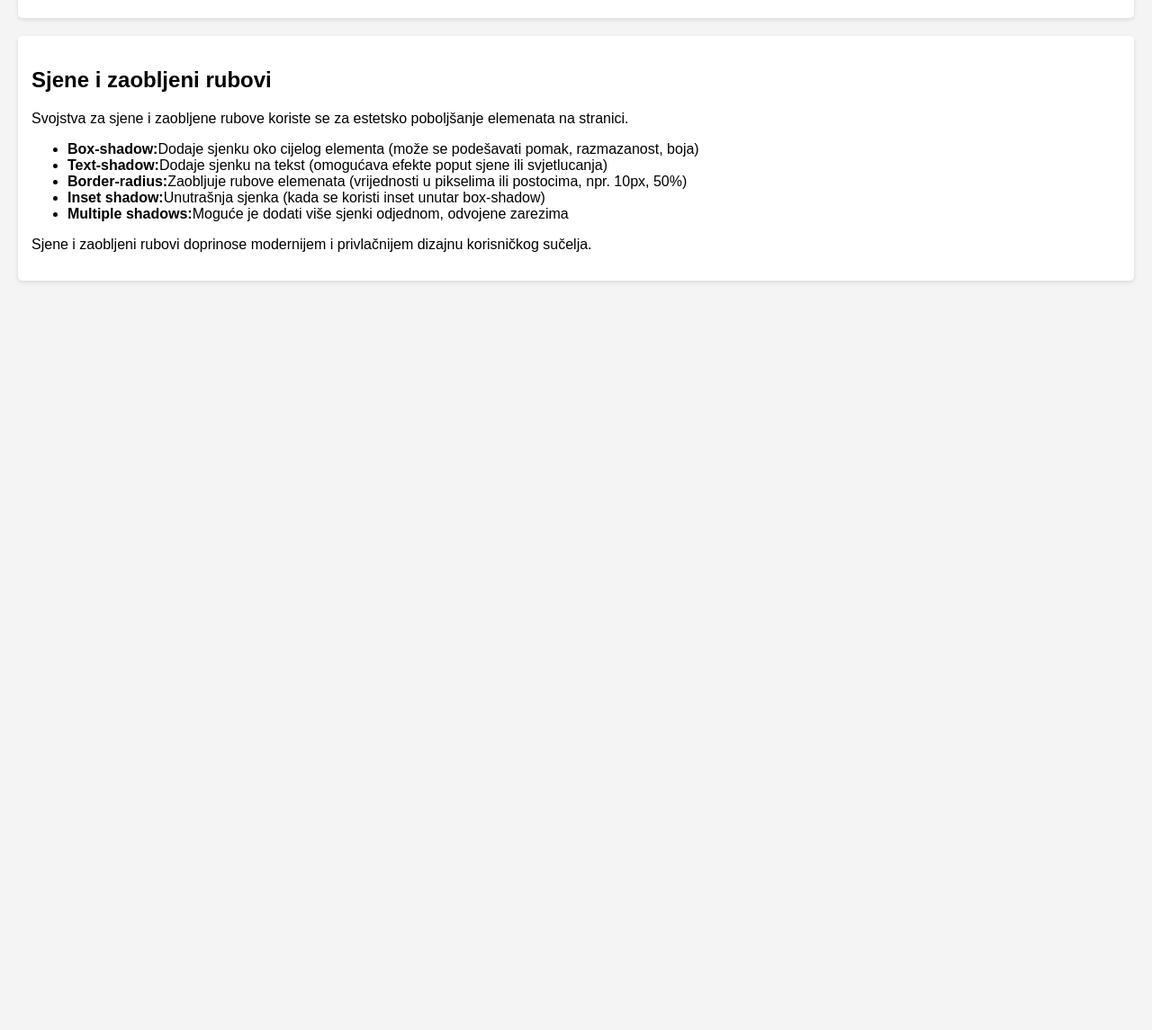
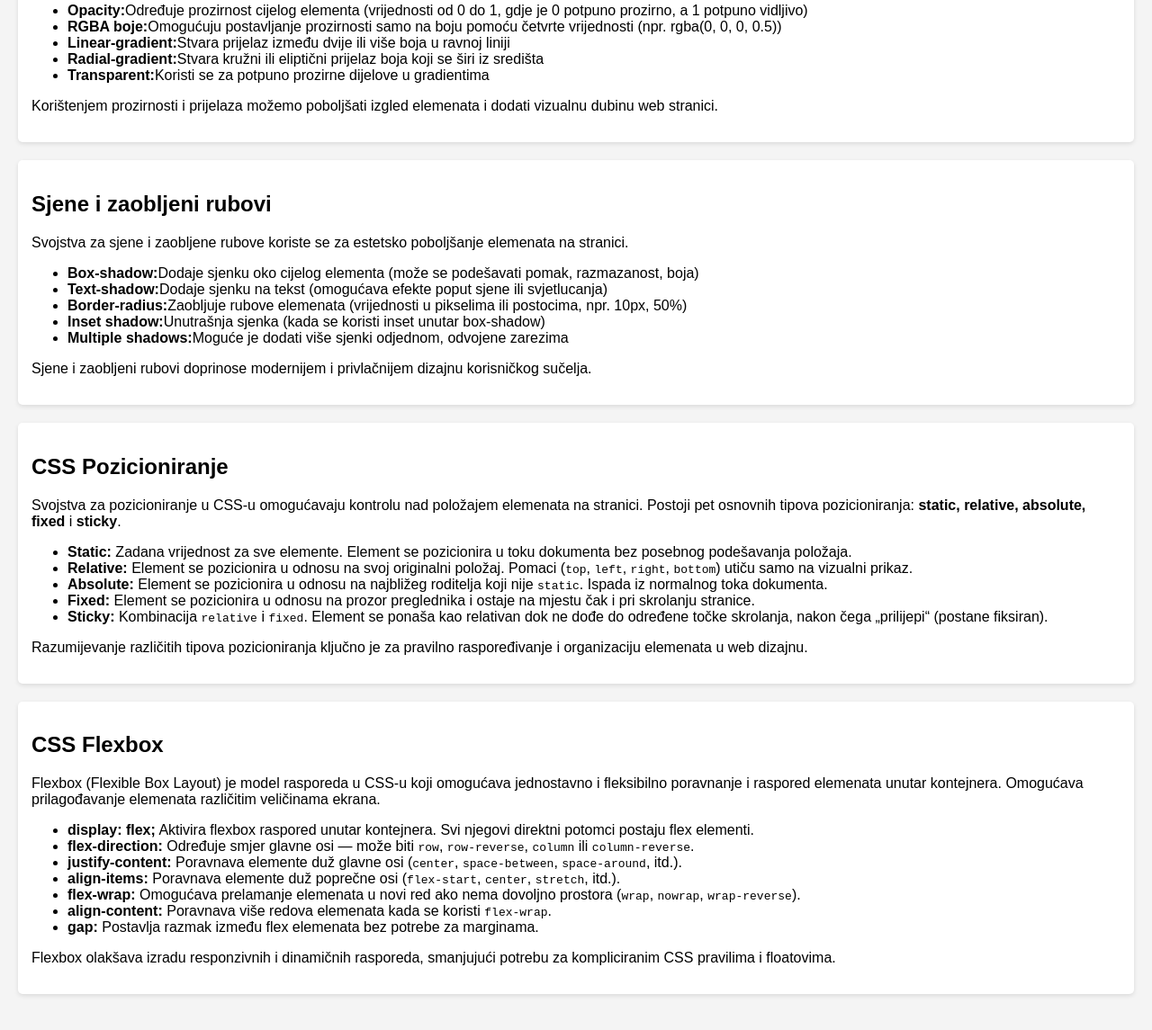
Before and after one commit to KarloBuljan09/Skripta, a plain HTML site: page index.html in a window 1280 px wide. Shown: the part 1231-2376 px from the top of the page at 90% size. Before the commit the page ends 1583 px from the top, so only its background shows below. Drawn offline with Linux system fonts and the light colour scheme.

Commit message:
Add files via upload

```diff
--- a/index.html
+++ b/index.html
@@ -15,6 +15,18 @@
   </header>
 
   <main>
+    <section>
+
+<h1>Sadržaj:</h1>
+<ul>
+  <li><a href="#css-html">Kako dodati CSS u HTML</a></li>
+  <li><a href="#box-model">CSS Box Model</a></li>
+  <li><a href="#pozadinska grafika">Uređivanje pozadinske grafike u Box modelu</a></li>
+</ul>
+
+
+
+    </section>
     <section id="css-html" class="post">
       <h2>Kako dodati CSS u HTML</h2>
       <p>Danas smo učili kako povezati CSS sa HTML-om. Postoje tri načina:</p>
@@ -27,8 +39,8 @@
     </section>
 
     <section id="box-model" class="post">
-      <h2>CSS Box Model</h2>
-      <p>CSS box model opisuje kako se HTML elementi prikazuju kao pravougaonici na stranici.</p>
+      <h2>CSS Box Model</style></h2>
+      <p>CSS box model opisuje kako se HTML elementi prikazuju kao pravokutnici na stranici.</p>
       <ul>
         <li><strong>Content:</strong> Sadržaj (tekst, slike...)</li>
         <li><strong>Padding:</strong> Prazan prostor oko sadržaja</li>
@@ -55,7 +67,7 @@
 <p>Kombinacijom ovih svojstava možemo precizno kontrolirati kako se pozadinska grafika prikazuje unutar svakog dijela box modela.</p>
     </section>
 
-    <section id="opacity" class="post">
+    <section id="opasiti" class="post">
       <h2>Opacity - Gradients</h2>
       <p>Svojstva opacity i gradient koriste se za postizanje vizualnih efekata kao što su prozirnost i prijelazi boja.</p>
       <ul>
@@ -80,6 +92,67 @@
       </ul>
 <p>Sjene i zaobljeni rubovi doprinose modernijem i privlačnijem dizajnu korisničkog sučelja.</p>
     </section>
+    <section id="CSS pozicioniranje" class="post">
+  <h2>CSS Pozicioniranje</h2>
+  <p>
+    Svojstva za pozicioniranje u CSS-u omogućavaju kontrolu nad položajem elemenata na stranici.
+    Postoji pet osnovnih tipova pozicioniranja: <strong>static, relative, absolute, fixed</strong> i <strong>sticky</strong>.
+  </p>
+  <ul>
+    <li>
+      <strong>Static:</strong> Zadana vrijednost za sve elemente. Element se pozicionira u toku dokumenta bez posebnog podešavanja položaja.
+    </li>
+    <li>
+      <strong>Relative:</strong> Element se pozicionira u odnosu na svoj originalni položaj. Pomaci (<code>top</code>, <code>left</code>, <code>right</code>, <code>bottom</code>) utiču samo na vizualni prikaz.
+    </li>
+    <li>
+      <strong>Absolute:</strong> Element se pozicionira u odnosu na najbližeg roditelja koji nije <code>static</code>. Ispada iz normalnog toka dokumenta.
+    </li>
+    <li>
+      <strong>Fixed:</strong> Element se pozicionira u odnosu na prozor preglednika i ostaje na mjestu čak i pri skrolanju stranice.
+    </li>
+    <li>
+      <strong>Sticky:</strong> Kombinacija <code>relative</code> i <code>fixed</code>. Element se ponaša kao relativan dok ne dođe do određene točke skrolanja, nakon čega „prilijepi“ (postane fiksiran).
+    </li>
+  </ul>
+  <p>
+    Razumijevanje različitih tipova pozicioniranja ključno je za pravilno raspoređivanje i organizaciju elemenata u web dizajnu.
+  </p>
+</section>
+<section id="Flexbox" class="post">
+  <h2>CSS Flexbox</h2>
+  <p>
+    Flexbox (Flexible Box Layout) je model rasporeda u CSS-u koji omogućava jednostavno i fleksibilno
+    poravnanje i raspored elemenata unutar kontejnera. Omogućava prilagođavanje elemenata različitim veličinama ekrana.
+  </p>
+  <ul>
+    <li>
+      <strong>display: flex;</strong> Aktivira flexbox raspored unutar kontejnera. Svi njegovi direktni potomci postaju flex elementi.
+    </li>
+    <li>
+      <strong>flex-direction:</strong> Određuje smjer glavne osi — može biti <code>row</code>, <code>row-reverse</code>, <code>column</code> ili <code>column-reverse</code>.
+    </li>
+    <li>
+      <strong>justify-content:</strong> Poravnava elemente duž glavne osi (<code>center</code>, <code>space-between</code>, <code>space-around</code>, itd.).
+    </li>
+    <li>
+      <strong>align-items:</strong> Poravnava elemente duž poprečne osi (<code>flex-start</code>, <code>center</code>, <code>stretch</code>, itd.).
+    </li>
+    <li>
+      <strong>flex-wrap:</strong> Omogućava prelamanje elemenata u novi red ako nema dovoljno prostora (<code>wrap</code>, <code>nowrap</code>, <code>wrap-reverse</code>).
+    </li>
+    <li>
+      <strong>align-content:</strong> Poravnava više redova elemenata kada se koristi <code>flex-wrap</code>.
+    </li>
+    <li>
+      <strong>gap:</strong> Postavlja razmak između flex elemenata bez potrebe za marginama.
+    </li>
+  </ul>
+  <p>
+    Flexbox olakšava izradu responzivnih i dinamičnih rasporeda, smanjujući potrebu za kompliciranim CSS pravilima i floatovima.
+  </p>
+</section>
+
    </main>
 </body>
 </html>
```
